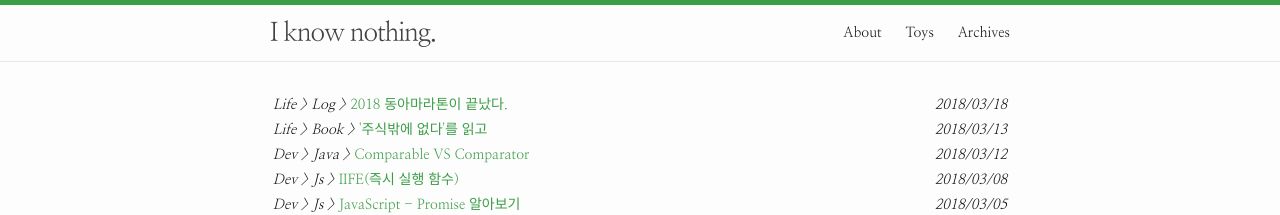
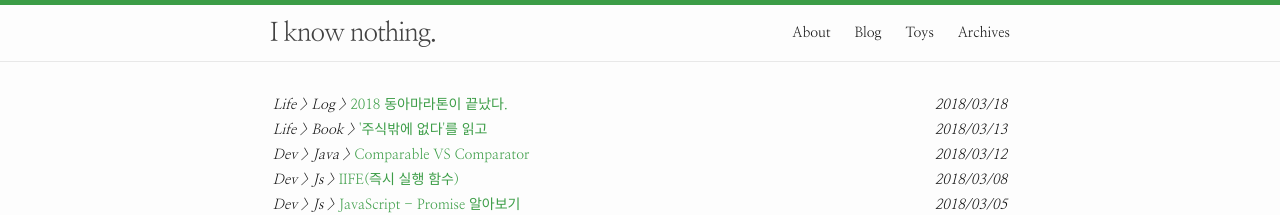
Before and after one commit to sshplendid/sshplendid.github.io, a Jekyll site: the page built from archives/index.html, in a window 1280 px wide. Shown: the top 215 px of the page. Built offline with Jekyll 4.4.1, drawn with Linux system fonts in a browser that asks for light colours.

Commit message:
update header

```diff
--- a/_includes/header.html
+++ b/_includes/header.html
@@ -2,7 +2,7 @@
 
   <div class="wrapper">
 
-    <a class="site-title" href="{{ site.baseurl }}/blog">{{ site.title }}</a>
+    <a class="site-title" href="{{ site.baseurl }}/">{{ site.title }}</a>
 
     <nav class="site-nav">
       <a href="#" class="menu-icon">
@@ -15,6 +15,7 @@
 
       <div class="trigger">
           <a class="page-link" href="{{site.baseurl}}/about/">About</a>
+          <a class="page-link" href="{{site.baseurl}}/blog">Blog</a>
           <a class="page-link" href="{{site.baseurl}}/toys">Toys</a>
           <a class="page-link" href="{{site.baseurl}}/archives">Archives</a>
       </div>
```
